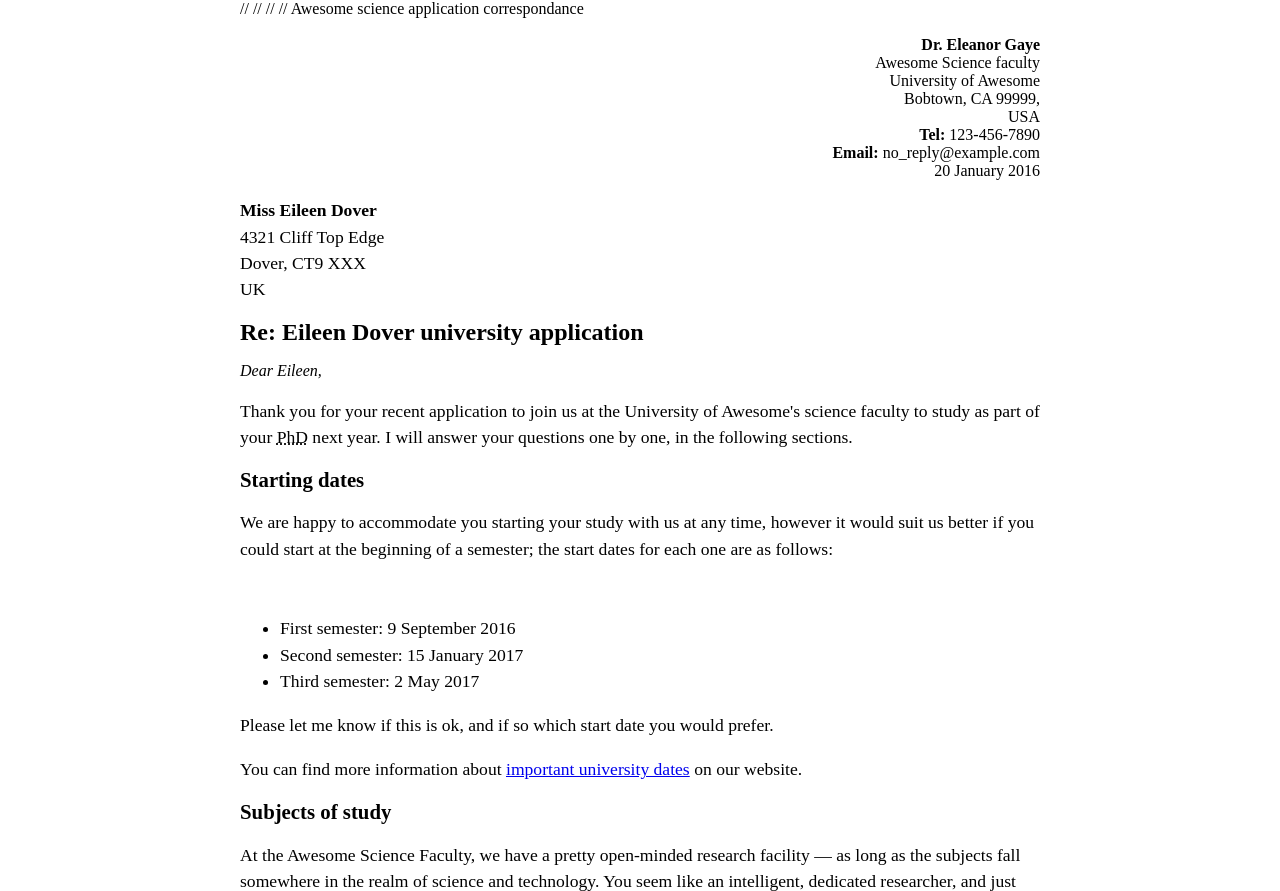
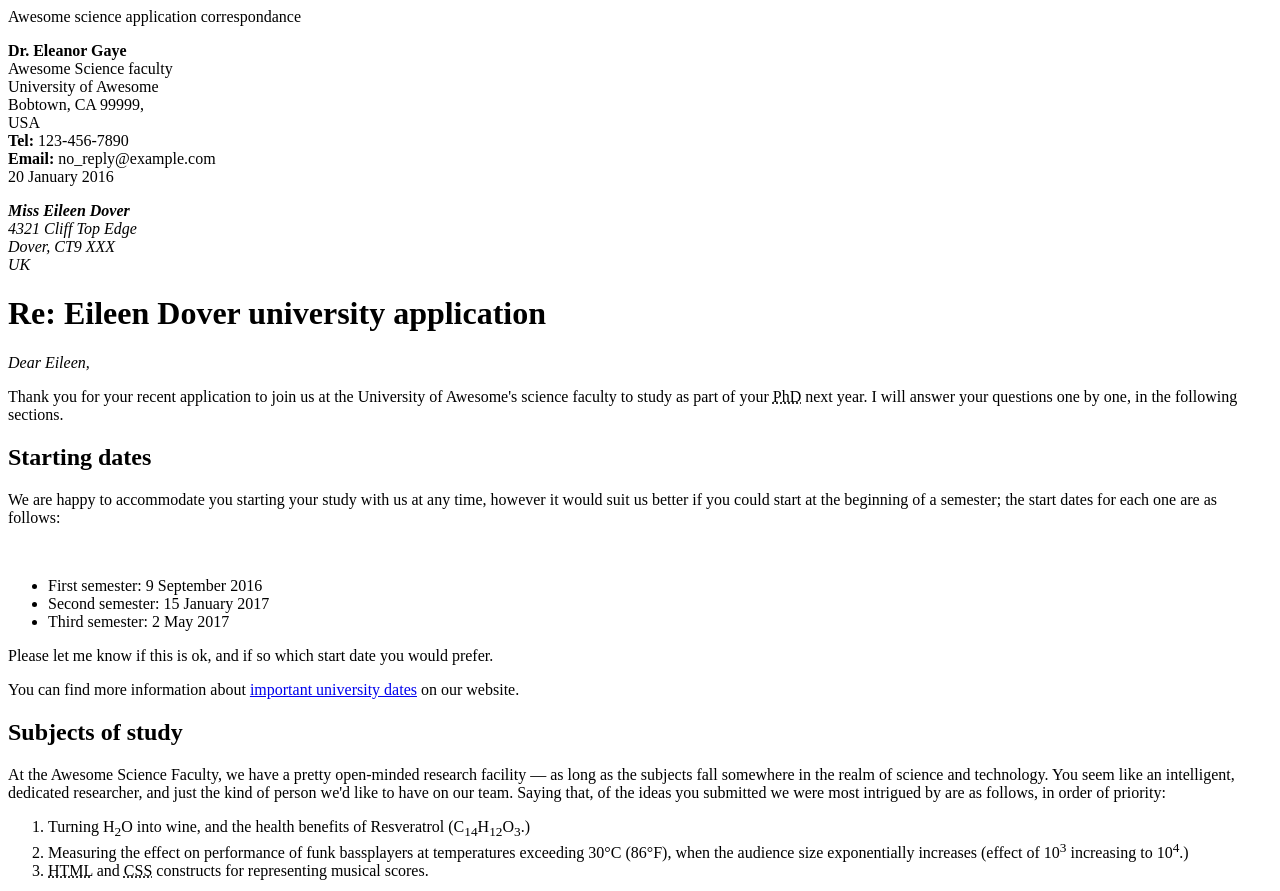
Before and after one commit to VillegasAlex/villegasalex.github.io, a plain HTML site: page letter-markup/index.html in a window 1280 px wide. Shown: the top 891 px of the page. Drawn offline with Linux system fonts and the light colour scheme.

Commit message:
Update index.html

```diff
--- a/letter-markup/index.html
+++ b/letter-markup/index.html
@@ -1,39 +1,11 @@
-//<!DOCTYPE html>
+<!DOCTYPE html>
 <html lang="en">
-    <head>
-        //<meta charset="utf-8">
-        //<meta name="viewport" content="width=device-width, initial-scale=1.0">
-		//<meta name="author" content="Alex Villegas"
+<head>
+        <meta charset="utf-8">
+        <meta name="viewport" content="width=device-width, initial-scale=1.0">
+		<meta name="author" content="Alex Villegas"
         <title> Awesome science application correspondance
 		</title>
-		<style>
-			html {
-			font-size: 16px;
-			}
-			body {
-			max-width: 800px;
-			margin: 0 auto;
-			}
-				.sender-column {
-			text-align: right;
-			}
-			h1 {
-			font-size: 1.5rem;
-			}
-			h2 {
-			font-size: 1.3rem;
-			}
-			p, ul, ol, dl, address {
-			font-size: 1.1rem;
-			}
-			p, li, dd, dt, address {
-			line-height: 1.5;
-			}
-			address {
-			font-style: normal;
-			margin: 1rem 0;
-			}
-		</style>
 </head>
 	<body>
 	<p>
```
